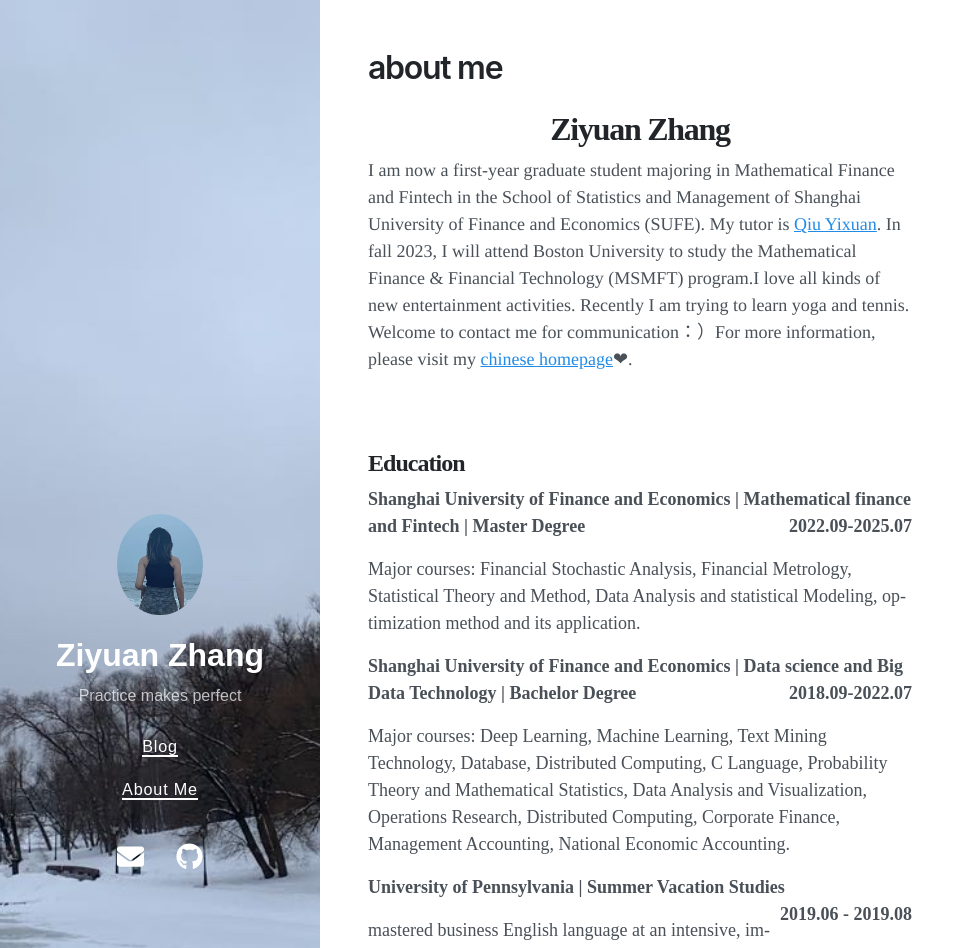
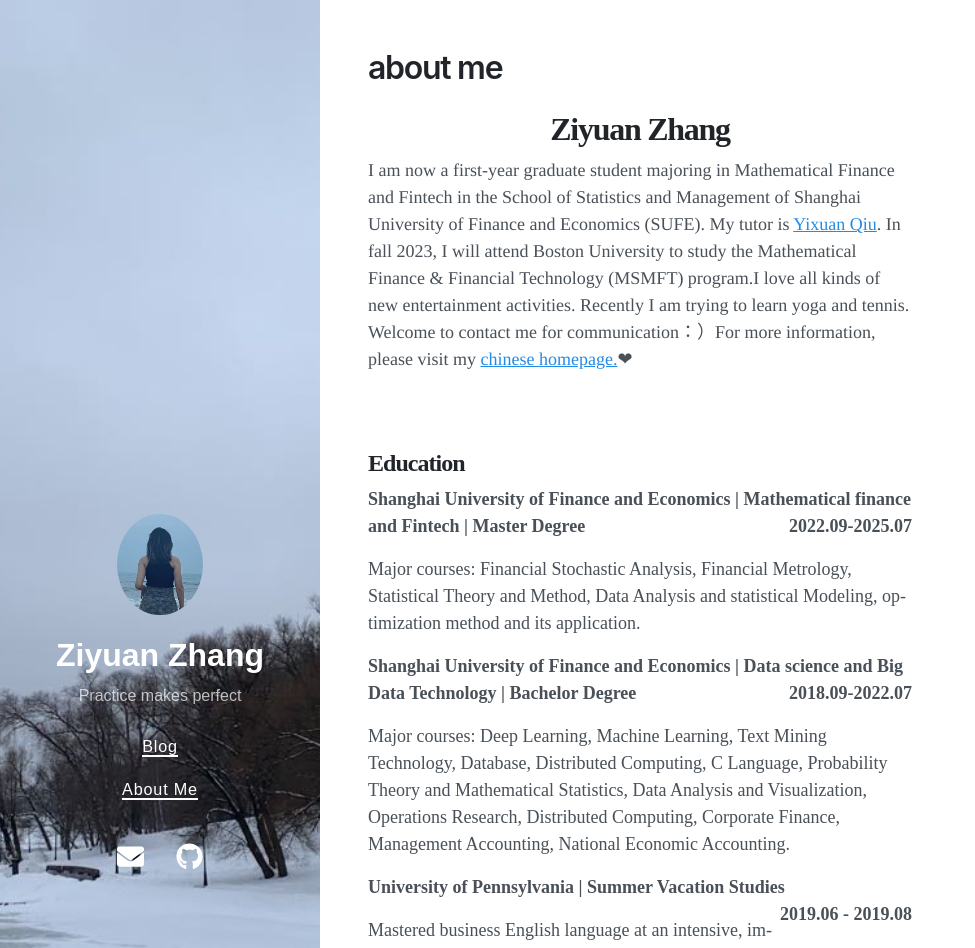
Before and after one commit to bobothebest/homepage_en, a Jekyll site: the page built from about.md, in a window 1280 px wide and 1400 px high. Shown: the top 948 px of the window, without its empty margins (0-975 px from the left). Built offline with Jekyll 4.4.1, drawn with Linux system fonts in a browser that asks for light colours; nearby versions of some CDN libraries; some of the changed text lies outside the part shown.

Commit message:
Update about.md

```diff
--- a/about.md
+++ b/about.md
@@ -4,7 +4,7 @@ title: about me
 ---
 <h1 style="font-family: 华文楷体;text-align:center;">Ziyuan Zhang</h1>
 
-<p>I am now a first-year graduate student majoring in Mathematical Finance and Fintech in the School of Statistics and Management of Shanghai University of Finance and Economics (SUFE). My tutor is <a href="https://yixuan.blog/">Qiu Yixuan</a>. In fall 2023, I will attend Boston University to study the Mathematical Finance & Financial Technology (MSMFT) program.I love all kinds of new entertainment activities. Recently I am trying to learn yoga and tennis. Welcome to contact me for communication：）For more information, please visit my <a href="https://bobothebest.github.io/homepage_cn/about/">chinese homepage</a><span class="love">❤</span>.</p>
+<p>I am now a first-year graduate student majoring in Mathematical Finance and Fintech in the School of Statistics and Management of Shanghai University of Finance and Economics (SUFE). My tutor is <a href="https://yixuan.blog/">Yixuan Qiu</a>. In fall 2023, I will attend Boston University to study the Mathematical Finance & Financial Technology (MSMFT) program.I love all kinds of new entertainment activities. Recently I am trying to learn yoga and tennis. Welcome to contact me for communication：）For more information, please visit my <a href="https://bobothebest.github.io/homepage_cn/about/">chinese homepage.</a><span class="love">❤</span></p>
 <br>
 
 <h2 style="font-family: 华文楷体;font-size:6;">Education</h2>
@@ -13,7 +13,7 @@ title: about me
 <p style="text-align:left;font-family: 华文楷体;"><b>Shanghai University of Finance and Economics | Data science and Big Data Technology | Bachelor Degree<span style="float:right;">2018.09-2022.07</span></b></p>
  <p style="font-family: 华文楷体;">Major courses: Deep Learning, Machine Learning, Text Mining Technology, Database, Distributed Computing, C Language, Probability Theory and Mathematical Statistics, Data Analysis and Visualization, Operations Research, Distributed Computing, Corporate Finance, Management Accounting, National Economic Accounting. </p>
  <p style="text-align:left;font-family: 华文楷体;"><b>University of Pennsylvania | Summer Vacation Studies<span style="float:right;">2019.06 - 2019.08</span></b></p>
-  <p style="font-family: 华文楷体;">mastered business English language at an intensive, immersive program. </p>
+  <p style="font-family: 华文楷体;">Mastered business English language at an intensive, immersive program. </p>
 
 <br>
 <h2 style="font-family: 华文楷体;">Awards</h2>
```
